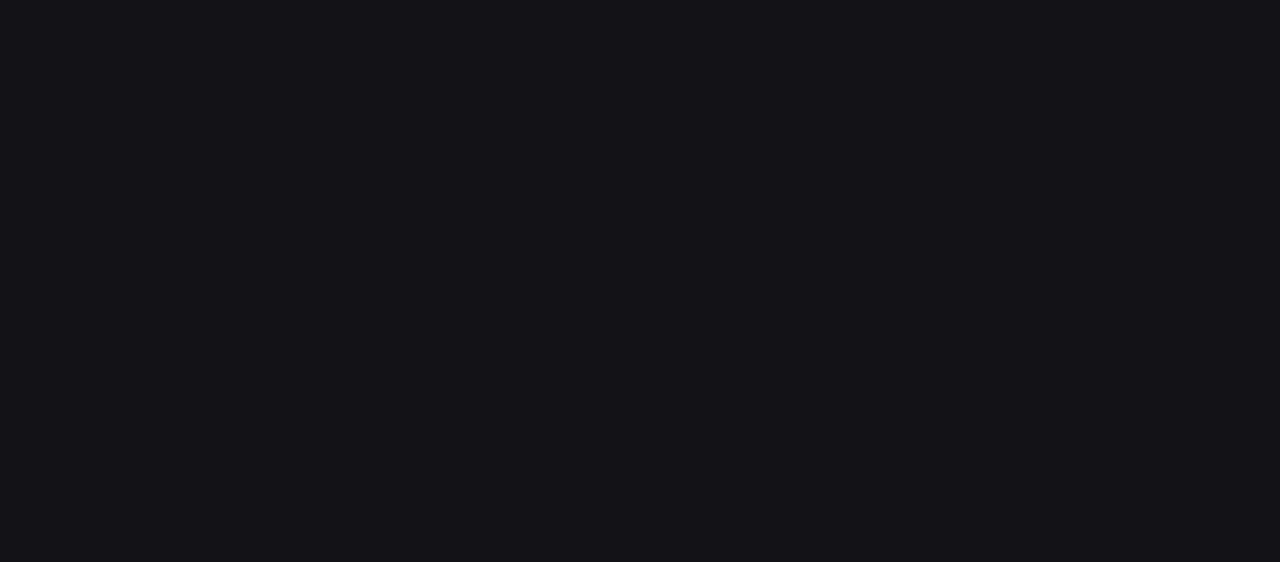
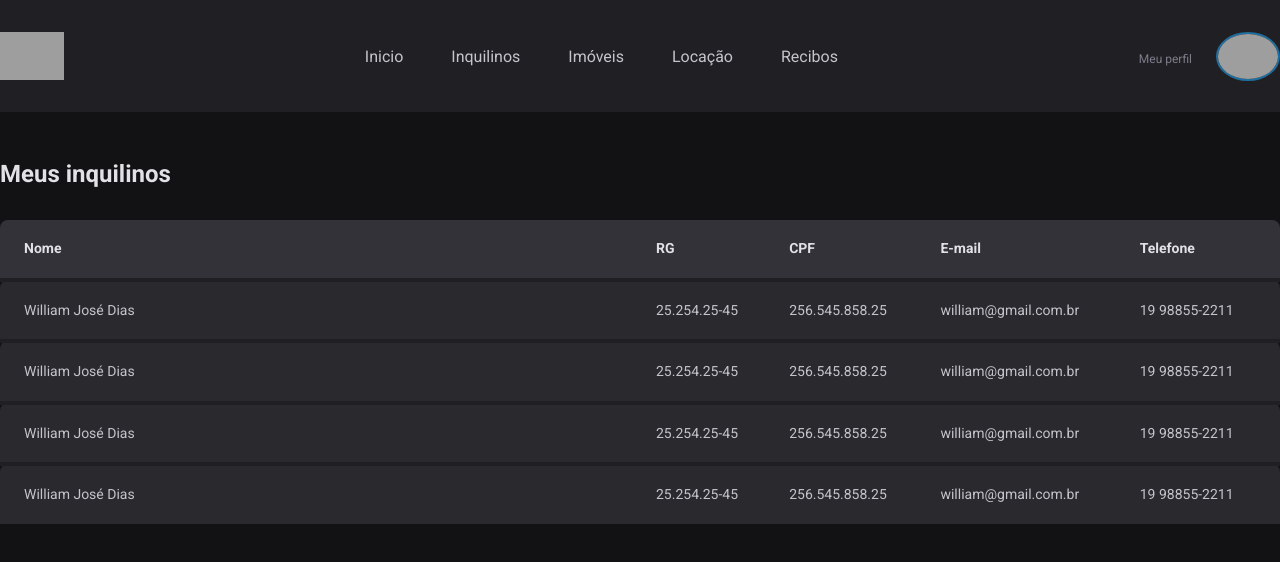
Before and after one commit to WilliamWJD/sis-rent-web, a React (Vite) app: page /tenant in a window 1280 px wide. Before the commit this address had no page. Shown: the top 562 px of the page. Built offline with nearby package versions, Linux system fonts and the light colour scheme; sample sign-in values are in the browser's storage; grey boxes are pictures that could not be loaded.

Commit message:
feat: iniciando a criacao da tela de inquilinos

```diff
--- a/src/components/Layout/index.tsx
+++ b/src/components/Layout/index.tsx
@@ -15,21 +15,21 @@
                     />
                     <nav>
                         <ul>
-                            <li>
-                                <Link to="#">Inicio</Link>
-                            </li>
-                            <li>
-                                <Link to="#">Inquilinos</Link>
-                            </li>
-                            <li>
-                                <Link to="#">Imóveis</Link>
-                            </li>
-                            <li>
-                                <Link to="#">Locação</Link>
-                            </li>
-                            <li>
-                                <Link to="#">Recibos</Link>
-                            </li>
+                            <Link to="/dashboard">
+                                <li>Inicio</li>
+                            </Link>
+                            <Link to="#">
+                                <li>Inquilinos</li>
+                            </Link>
+                            <Link to="#">
+                                <li>Imóveis</li>
+                            </Link>
+                            <Link to="/tenant">
+                                <li>Locação</li>
+                            </Link>
+                            <Link to="#">
+                                <li>Recibos</li>
+                            </Link>
                         </ul>
                     </nav>
                     <div>
--- a/src/components/Layout/styles.ts
+++ b/src/components/Layout/styles.ts
@@ -10,6 +10,7 @@
     margin: 0 auto;
     height: 7rem;
     background-color: ${(props) => props.theme["gray-800"]};
+    margin-bottom: 3rem;
 
     display: flex;
     align-items: center;
@@ -33,16 +34,13 @@
             flex-direction: row;
             list-style: none;
 
-            li {
+            a {
                 margin-right: 3rem;
+                text-decoration: none;
+                color: ${(props) => props.theme["gray-300"]};
 
                 &:last-child {
                     margin-right: 0;
-                }
-
-                a {
-                    text-decoration: none;
-                    color: ${(props) => props.theme["gray-300"]};
                 }
             }
         }
--- /dev/null
+++ b/src/pages/Tenant/index.tsx
@@ -0,0 +1,53 @@
+import { Container, TenantsList } from "./styles";
+
+export function Tenant() {
+    return (
+        <Container>
+            <h1>Meus inquilinos</h1>
+
+            <TenantsList>
+                <table>
+                    <thead>
+                        <tr>
+                            <th>Nome</th>
+                            <th>RG</th>
+                            <th>CPF</th>
+                            <th>E-mail</th>
+                            <th>Telefone</th>
+                        </tr>
+                    </thead>
+                    <tbody>
+                        <tr>
+                            <td>William José Dias</td>
+                            <td>25.254.25-45</td>
+                            <td>256.545.858.25</td>
+                            <td>william@gmail.com.br</td>
+                            <td>19 98855-2211</td>
+                        </tr>
+                        <tr>
+                            <td>William José Dias</td>
+                            <td>25.254.25-45</td>
+                            <td>256.545.858.25</td>
+                            <td>william@gmail.com.br</td>
+                            <td>19 98855-2211</td>
+                        </tr>
+                        <tr>
+                            <td>William José Dias</td>
+                            <td>25.254.25-45</td>
+                            <td>256.545.858.25</td>
+                            <td>william@gmail.com.br</td>
+                            <td>19 98855-2211</td>
+                        </tr>
+                        <tr>
+                            <td>William José Dias</td>
+                            <td>25.254.25-45</td>
+                            <td>256.545.858.25</td>
+                            <td>william@gmail.com.br</td>
+                            <td>19 98855-2211</td>
+                        </tr>
+                    </tbody>
+                </table>
+            </TenantsList>
+        </Container>
+    );
+}
--- /dev/null
+++ b/src/pages/Tenant/styles.ts
@@ -0,0 +1,62 @@
+import styled from "styled-components";
+
+export const Container = styled.div`
+    width: 100%;
+    max-width: 1280px;
+    margin: 0 auto;
+
+    h1 {
+        font-size: 1.5rem;
+        color: ${(props) => props.theme["gray-100"]};
+    }
+`;
+
+export const TenantsList = styled.div`
+    flex: 1;
+    overflow: auto;
+    margin-top: 2rem;
+
+    table {
+        width: 100%;
+        border-collapse: collapse;
+        min-width: 600px;
+
+        th {
+            background-color: ${(props) => props.theme["gray-600"]};
+            padding: 1rem;
+            text-align: left;
+            color: ${(props) => props.theme["gray-100"]};
+            font-size: 0.875rem;
+            line-height: 1.6rem;
+
+            &:first-child {
+                border-top-left-radius: 8px;
+                padding-left: 1.5rem;
+            }
+
+            &:last-child {
+                border-top-right-radius: 8px;
+                padding-right: 1.5rem;
+            }
+        }
+
+        td {
+            background-color: ${(props) => props.theme["gray-700"]};
+            border-top: 4px solid ${(props) => props.theme["gray-800"]};
+            padding: 1rem;
+            font-size: 0.875rem;
+            line-height: 1.6rem;
+
+            &:first-child {
+                border-top-left-radius: 8px;
+                padding-left: 1.5rem;
+                width: 50%;
+            }
+
+            &:last-child {
+                border-top-right-radius: 8px;
+                padding-right: 1.5rem;
+            }
+        }
+    }
+`;
--- a/src/routes/index.tsx
+++ b/src/routes/index.tsx
@@ -1,16 +1,20 @@
 import { Routes, Route } from "react-router-dom";
+
 import { Layout } from "../components/Layout";
+import { PrivateRoute } from "./privateRoute";
+
 import { Home } from "../pages/Home";
 import { SignIn } from "../pages/SignIn";
-import { PrivateRoute } from "./privateRoute";
+import { Tenant } from "../pages/Tenant";
 
 export function Router() {
     return (
         <Routes>
             <Route path="/" element={<SignIn />} />
             <Route element={<PrivateRoute />}>
-                <Route path="/dashboard" element={<Layout />}>
+                <Route path="/" element={<Layout />}>
                     <Route path="/dashboard" element={<Home />} />
+                    <Route path="/tenant" element={<Tenant />} />
                 </Route>
             </Route>
         </Routes>
```
